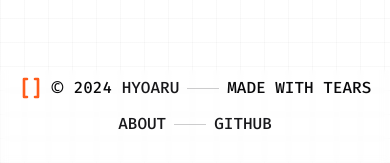
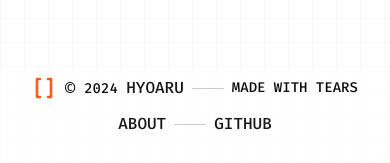
Before and after one commit to hyoaru/anonalyze, a React (Vite) app in the folder client/web/: page / in a window 390 px wide. Shown: the part 678-841 px from the top of the page. Built offline with nearby package versions, Linux system fonts and the light colour scheme; no server answers.

Commit message:
[add] footer responsivity

```diff
--- a/client/web/src/components/partial/Footer.tsx
+++ b/client/web/src/components/partial/Footer.tsx
@@ -6,41 +6,29 @@ import { Link } from "@tanstack/react-router";
 export default function Footer() {
   return (
     <footer className="pb-6 backdrop-blur-sm">
-      <BaseContainer className="flex flex-col items-center md:flex-row">
+      <BaseContainer className="flex flex-col items-center text-sm sm:text-base md:flex-row">
         <div className="flex items-center gap-2 font-custom font-medium uppercase">
           <Brackets strokeWidth={2.6} size={24} className="text-main-accent" />
-          <p>
+          <p className="">
             <span className="font-sans font-bold">©</span>
-            <span>{" 2024 "}</span>
-            <Button
-              variant={"link"}
-              asChild
-              className="p-0 text-base font-medium"
-            >
+            <span className="">{" 2024 "}</span>
+            <Button variant={"link"} asChild className="p-0 font-medium text-base">
               <a href="https://github.com/hyoaru">
                 <span>hyoaru</span>
               </a>
             </Button>
           </p>
           <hr className="w-8 border-foreground/20" />
-          <span>made with tears</span>
+          <span className="">made with tears</span>
         </div>
         <div className="flex items-center gap-2 font-custom font-medium uppercase md:ms-auto">
-          <Button
-            variant={"link"}
-            asChild
-            className="px-0 text-base font-medium"
-          >
+          <Button variant={"link"} asChild className="px-0 font-medium text-base">
             <Link to="/about">
               <p>about</p>
             </Link>
           </Button>
           <hr className="w-8 border-foreground/20" />
-          <Button
-            variant={"link"}
-            asChild
-            className="px-0 text-base font-medium"
-          >
+          <Button variant={"link"} asChild className="px-0 font-medium text-base">
             <a href="https://github.com/hyoaru/anonalyze">
               <p>github</p>
             </a>
```
